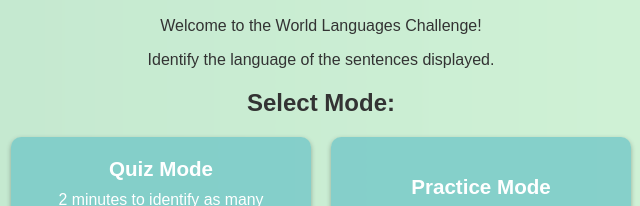
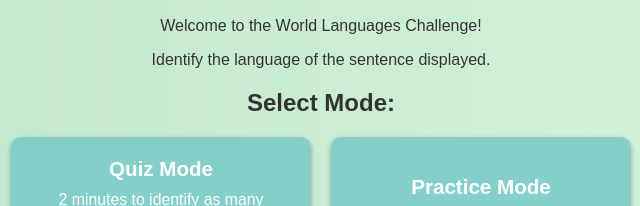
Before and after one commit to aaronshi1129/world-lang, a plain HTML site: page index.html in a window 1280 px wide. Shown: the part 232-438 px from the top of the page, 319-959 px from the left. Drawn offline with Linux system fonts and the light colour scheme.

Commit message:
Update index.html

```diff
--- a/index.html
+++ b/index.html
@@ -8,7 +8,7 @@
   <div id="startPage" class="container">
     <h1>World Languages Challenge</h1>
     <p>Welcome to the World Languages Challenge!</p>
-    <p>Identify the language of the sentences displayed.</p>
+    <p>Identify the language of the sentence displayed.</p>
     <div class="mode-selection">
       <h2>Select Mode:</h2>
       <div class="mode-buttons">
```
